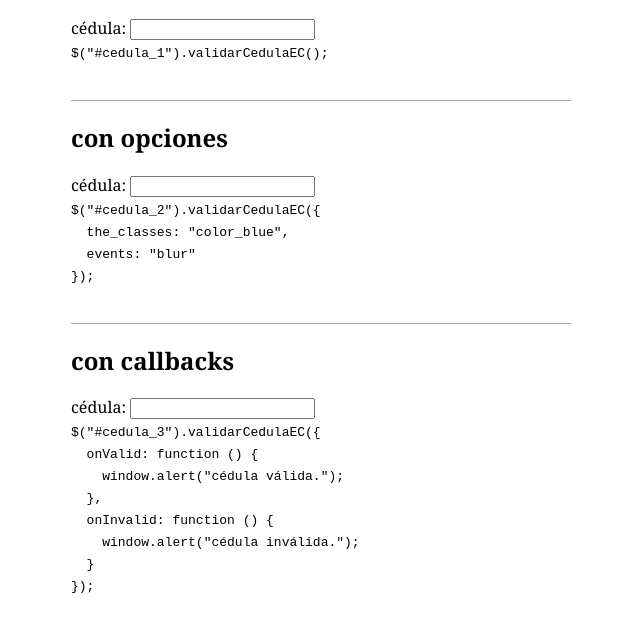
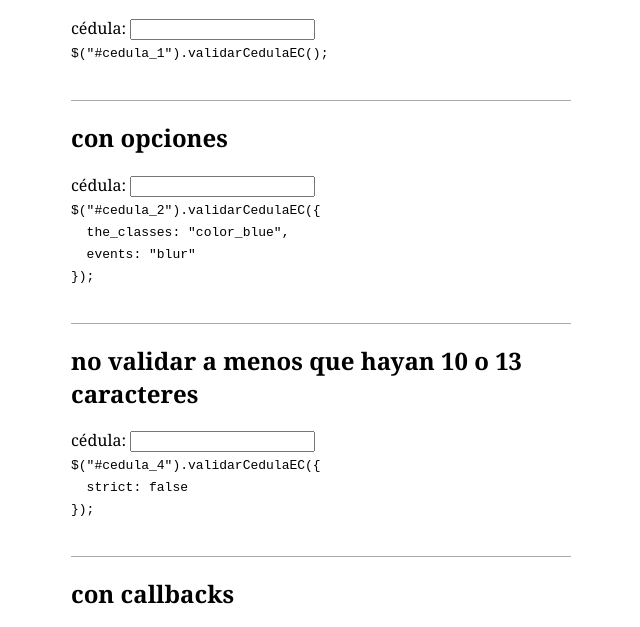
Before and after one commit to macool/jquery-ecuador-id-validator, a plain HTML site: page ejemplo.html in a window 1280 px wide. Shown: the part 146-773 px from the top of the page, without its empty margins (319-959 px from the left). Drawn offline with Linux system fonts and the light colour scheme.

Commit message:
added strict mode to example

```diff
--- a/ejemplo.html
+++ b/ejemplo.html
@@ -50,6 +50,26 @@ $("#cedula_2").validarCedulaEC({
   <div class="division"></div>
 
   <div>
+    <h2>no validar a menos que hayan 10 o 13 caracteres</h2>
+    <label for="cedula_4">cédula:</label>
+    <input type="text" id="cedula_4" name="cedula_4">
+
+    <code>
+$("#cedula_4").validarCedulaEC({
+  strict: false
+});
+    </code>
+
+    <script type="text/javascript">
+      $("#cedula_4").validarCedulaEC({
+        strict: false
+      });
+    </script>
+  </div>
+
+  <div class="division"></div>
+
+  <div>
     <h2>con callbacks</h2>
     <label for="cedula_3">cédula:</label>
     <input type="text" id="cedula_3" name="cedula_3">
```
